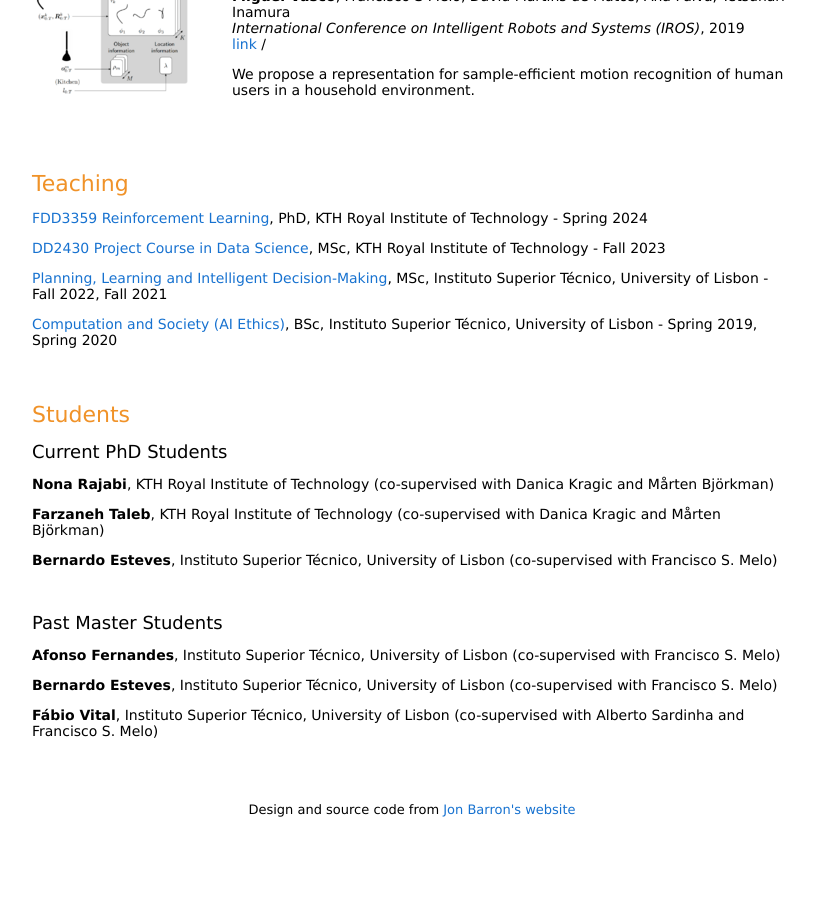
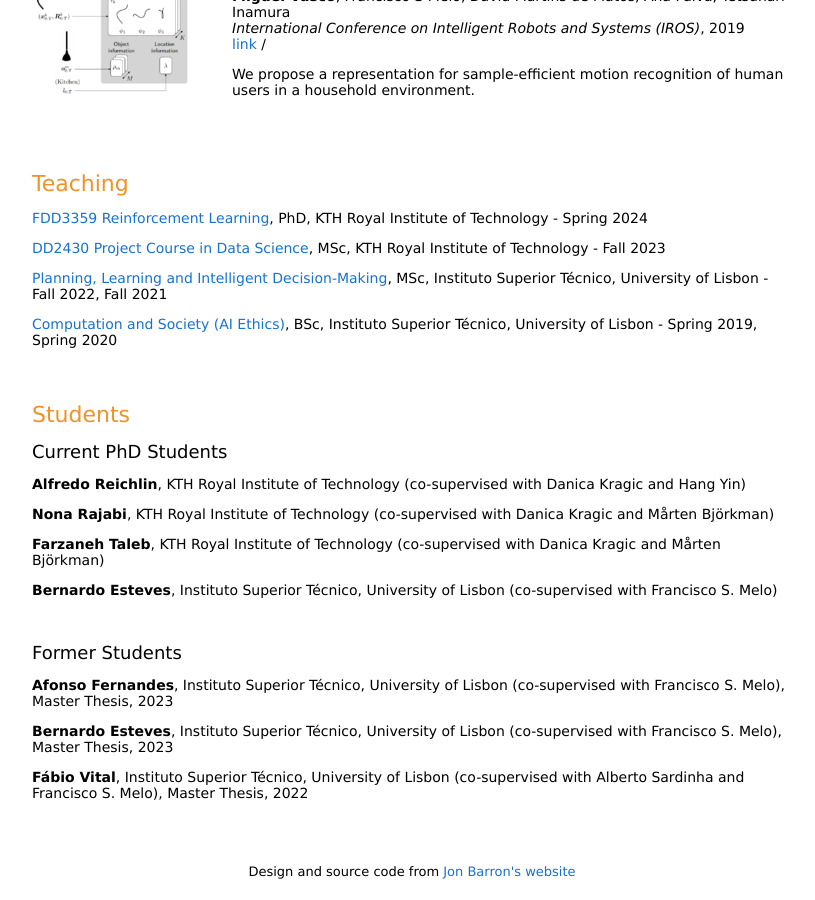
Before and after one commit to miguelsvasco/miguelsvasco.github.io_old, a Jekyll site: the page built from _posts/2023-10-23-hybrid-marl.markdown, in a window 1280 px wide and 900 px high, scrolled down 1859 px. Shown: the whole window, without its empty margins (228-1043 px from the left). Built offline with Jekyll 4.4.1, drawn with Linux system fonts in a browser that asks for light colours; before the commit the page ends 2697 px from its top, so only the background shows below that.

Commit message:
Updated text in main page.

```diff
--- a/_layouts/default.html
+++ b/_layouts/default.html
@@ -40,7 +40,7 @@
               <p>I am a Postdoctoral fellow at the Division of <a href="https://www.kth.se/is/rpl">Robotics, Perception and Learning</a>, at <a href="https://www.kth.se/en">KTH Royal Institute of Technology</a>, where I work on multimodal representation learning and reinforcement learning. My postdoctoral advisor is <a href="https://www.csc.kth.se/~danik/">Danica Kragic</a>.
               </p>
               <p>
-                I am a former intern at <a href="https://ai.sony/">Sony AI</a> and a <a href="https://sites.google.com/view/rsspioneers2021/home">RSS Pioneer</a>. I am also the co-creator of the <a href="https://talking-robotics.github.io/">Talking Robotics</a> podcast.
+                I am a former intern at <a href="https://ai.sony/">Sony AI</a> and <a href="https://sites.google.com/view/rsspioneers2021/home">RSS Pioneer</a>. I am also the co-creator of the <a href="https://talking-robotics.github.io/">Talking Robotics</a> podcast.
               </p>
               <p>
                 I have a PhD in Computer Science from <a href="https://tecnico.ulisboa.pt/en/">Tecnico, University of Lisbon</a>, where I was supervised by <a href="https://ana-paiva.com/">Ana Paiva</a> and <a href="https://gaips.inesc-id.pt/~fmelo/">Francisco S. Melo</a>. I have an MSc and BSc in Engineering Physics from <a href="https://tecnico.ulisboa.pt/en/">Tecnico, University of Lisbon</a>.
@@ -139,6 +139,8 @@
             <td style="padding:2.5%;width:100%;vertical-align:middle">
               <h2>Students</h2>
               <p><heading3>Current PhD Students</heading3></p>
+              <p> <b>Alfredo Reichlin</b>, KTH Royal Institute of Technology (co-supervised with Danica Kragic and Hang Yin)
+              </p>
               <p> <b>Nona Rajabi</b>, KTH Royal Institute of Technology (co-supervised with Danica Kragic and Mårten Björkman)
               </p>
               <p> <b>Farzaneh Taleb</b>, KTH Royal Institute of Technology (co-supervised with Danica Kragic and Mårten Björkman)
@@ -146,12 +148,12 @@
               <p> <b>Bernardo Esteves</b>, Instituto Superior Técnico, University of Lisbon (co-supervised with Francisco S. Melo)
               </p>
               <br>
-              <p><heading3>Past Master Students</heading3></p>
-              <p> <b>Afonso Fernandes</b>, Instituto Superior Técnico, University of Lisbon (co-supervised with Francisco S. Melo)
+              <p><heading3>Former Students</heading3></p>
+              <p> <b>Afonso Fernandes</b>, Instituto Superior Técnico, University of Lisbon (co-supervised with Francisco S. Melo), Master Thesis, 2023
               </p>
-              <p> <b>Bernardo Esteves</b>, Instituto Superior Técnico, University of Lisbon (co-supervised with Francisco S. Melo)
+              <p> <b>Bernardo Esteves</b>, Instituto Superior Técnico, University of Lisbon (co-supervised with Francisco S. Melo), Master Thesis, 2023
               </p>
-              <p> <b>Fábio Vital</b>, Instituto Superior Técnico, University of Lisbon (co-supervised with Alberto Sardinha and Francisco S. Melo)
+              <p> <b>Fábio Vital</b>, Instituto Superior Técnico, University of Lisbon (co-supervised with Alberto Sardinha and Francisco S. Melo), Master Thesis, 2022
               </p>
             </td>
           </tr>
```
